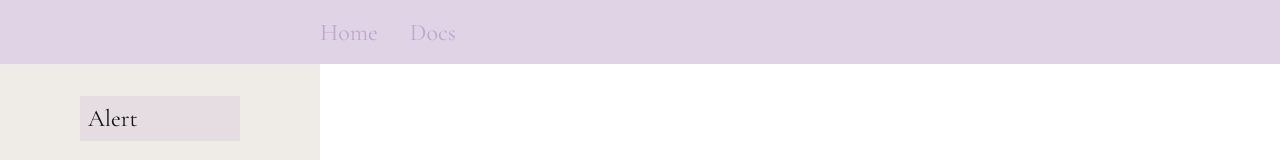
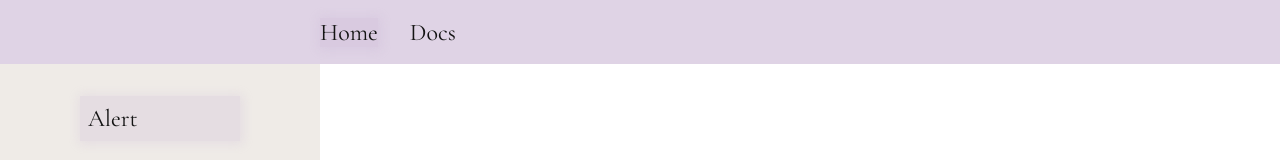
Before and after one commit to ritikaawasthy/cleanui, a plain HTML site: page index.html in a window 1280 px wide. Shown: the top 160 px of the page. Drawn offline with nearby package versions, Linux system fonts and the light colour scheme.

Commit message:
changes documentation styling

```diff
--- a/css/documentation/styles.css
+++ b/css/documentation/styles.css
@@ -40,6 +40,8 @@
 
 .active{
   background-color: var(--prim-x-light);
+  box-shadow: 1px 1px 10px 2px var(--prim-x-light);
+
 }
 
 .list>li:hover{
--- a/css/utility/reset.css
+++ b/css/utility/reset.css
@@ -14,7 +14,7 @@
 
 :root{
 
-  --prim-col:rgb(191, 167, 204);
+  --prim-col:#D0BEDA;
   --prim-light: rgb(191, 167, 204,0.5);
   --prim-x-light: rgb(191, 167, 204,0.2);
   --sec-col: rgb(20, 20, 20);
--- a/index.html
+++ b/index.html
@@ -8,10 +8,10 @@
   </head>
   <body >
     <div class='layout-container'>
-   <header class='layout-head prim-li '>
+   <header class='layout-head prim-li'>
      <nav class="nav">
-       <ul class="list list-inline f-m">
-         <li>Home</li>
+       <ul class="list list-inline f-m sec-c">
+         <li class='active'>Home</li>
          <li >Docs</li>
        </ul>
      </nav>
```
